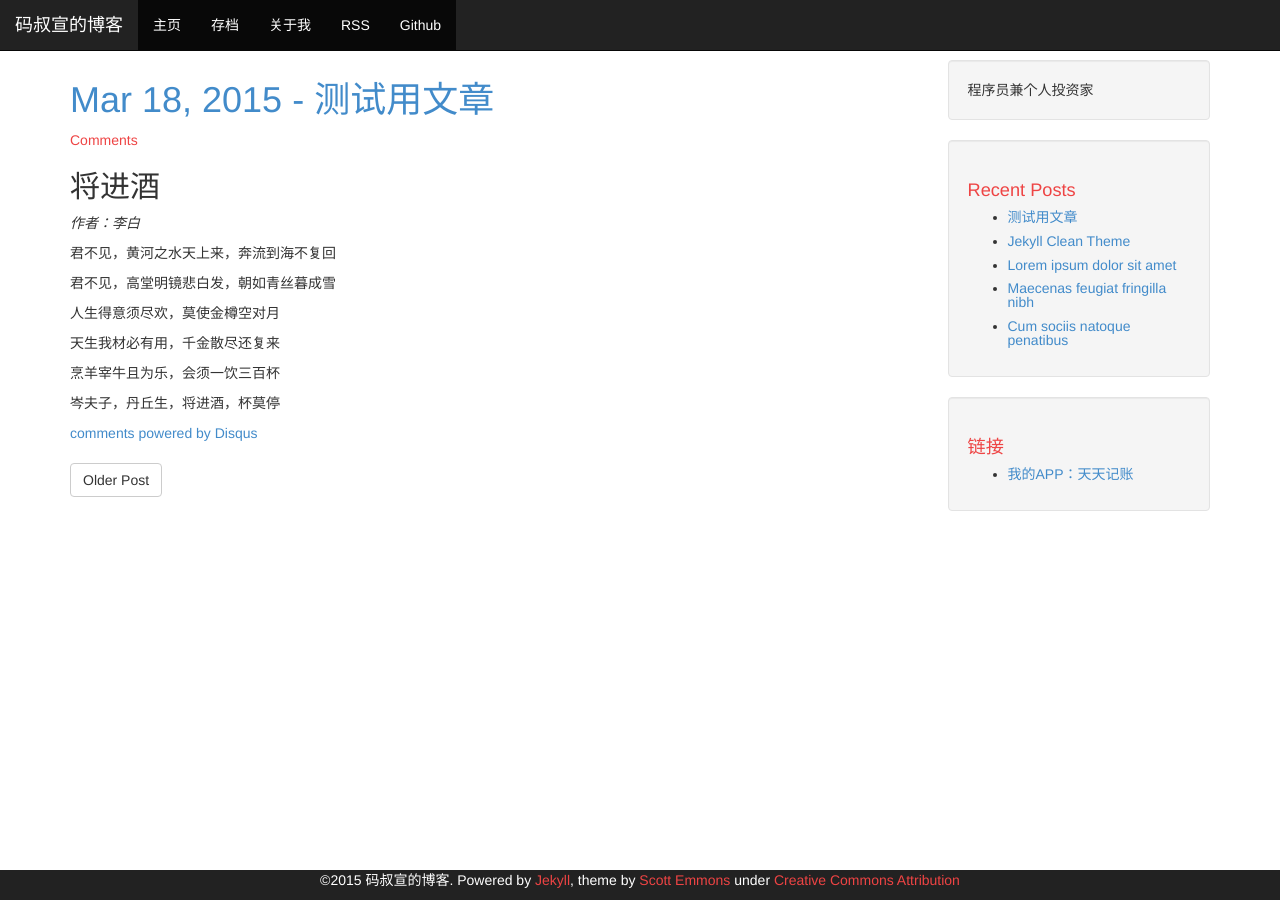
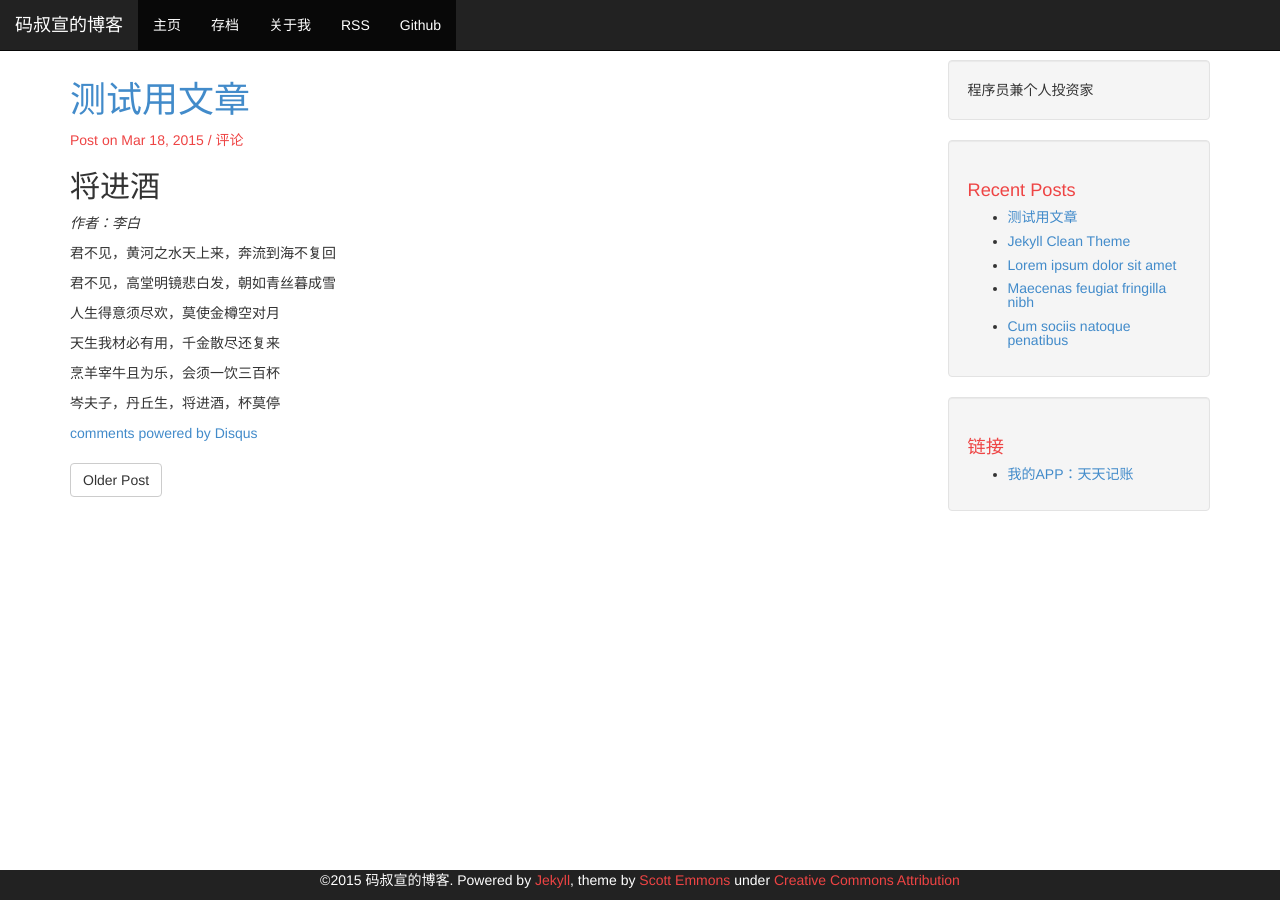
Before and after one commit to xuanrljp/xuanrljp.github.io, a Jekyll site: the page built from _posts/2015-03-18-My-first-blog-for-test.md, in a window 1280 px wide. Built offline with Jekyll 4.4.1, drawn with Linux system fonts in a browser that asks for light colours; Markdown is read by kramdown in place of the engine named in the settings; comment, search, counter and statistics services are not loaded.

Commit message:
layout changed

```diff
--- a/_layouts/post.html
+++ b/_layouts/post.html
@@ -6,10 +6,13 @@
         <div class="col-md-9">
           <div class="article">
             <div>
-                <h1><a href="{{ site.baseurl}}{{ page.url }}">{{ page.date | date: "%b %-d, %Y" }} - {{ page.title }}</a></h1>
+                <h1><a href="{{ site.baseurl}}{{ page.url }}">{{ page.title }}</a></h1>
+                <p class="author">
+                  Post on {{ page.date | date: "%b %-d, %Y" }}
                   {% if site.comments == true and page.comments == true and site.disqus != '' %}
-                <p class="author"><a href="#disqus_thread">Comments</a></p>
+                      <a href="#disqus_thread"> / 评论</a>
                   {% endif %}
+                </p>
                 <div class="post-content">
                 {{ content }}
                 </div>
```
Also changed, not shown: index.html (+7 -4 lines). Lines whose indentation alone changed are shown as unchanged.
